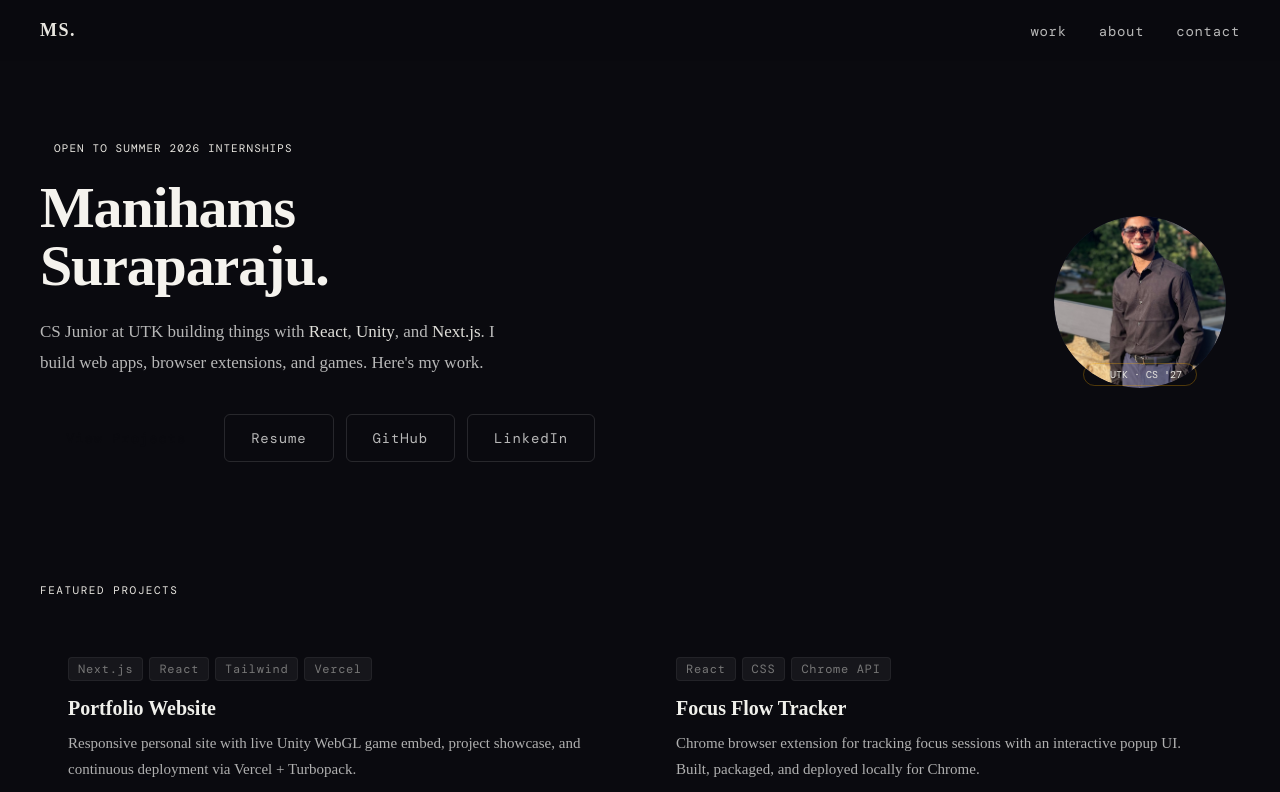
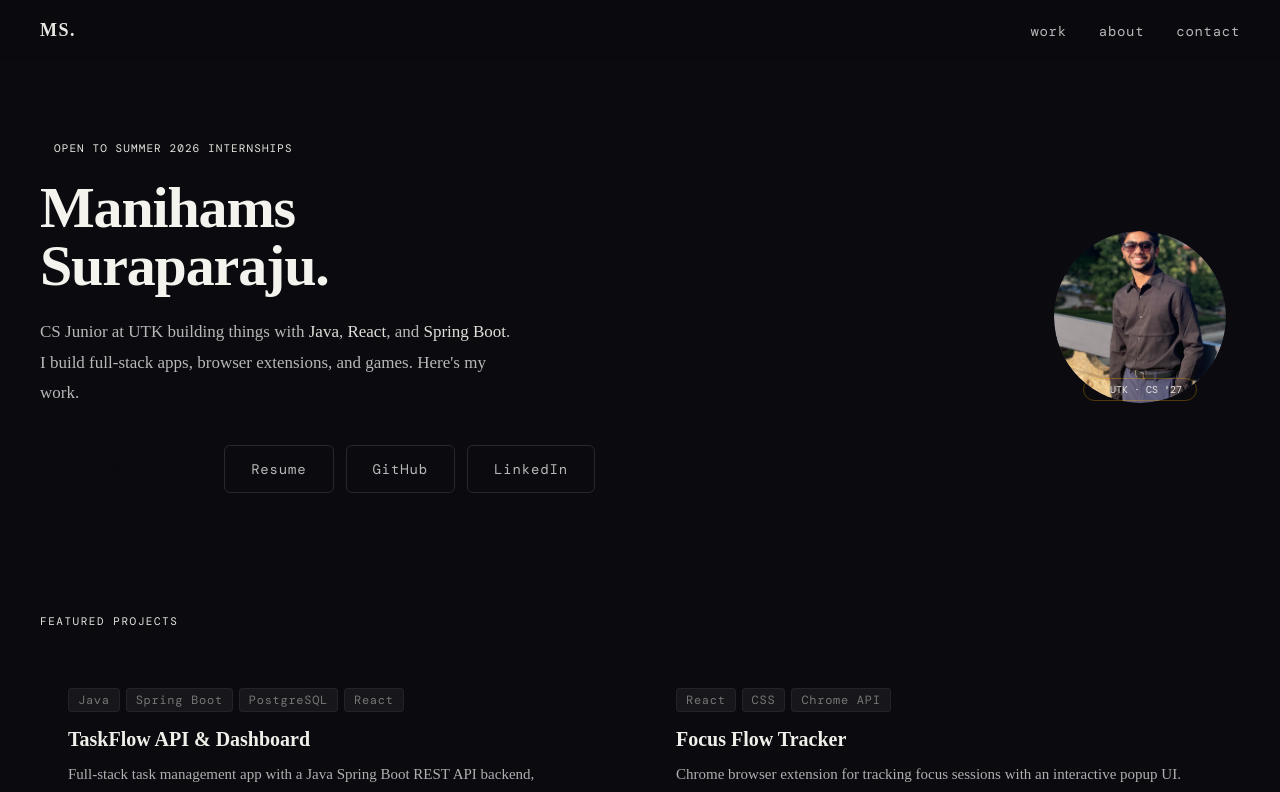
Before and after one commit to Manihams/portfolio, a Next.js app: page / in a window 1280 px wide. Shown: the top 792 px of the page. Built offline with nearby package versions, Linux system fonts and the light colour scheme.

Commit message:
added project

```diff
--- a/src/app/page.tsx
+++ b/src/app/page.tsx
@@ -32,13 +32,14 @@ type ContactItem = {
 
 const PROJECTS: Project[] = [
   {
-    title: "Portfolio Website",
+    title: "TaskFlow API & Dashboard",
     description:
-      "Responsive personal site with live Unity WebGL game embed, project showcase, and continuous deployment via Vercel + Turbopack.",
-    tags: ["Next.js", "React", "Tailwind", "Vercel"],
+      "Full-stack task management app with a Java Spring Boot REST API backend, PostgreSQL database, and React frontend. Deployed live with Railway and Vercel.",
+    tags: ["Java", "Spring Boot", "PostgreSQL", "React"],
     links: [
-      { label: "Live site ↗", href: "https://portfolio-4qo9.vercel.app/" },
-      { label: "GitHub ↗", href: "https://github.com/manihams" },
+      { label: "Live site ↗", href: "https://taskflow-client-rouge.vercel.app" },
+      { label: "API ↗", href: "https://taskflow-api-production-f091.up.railway.app/tasks" },
+      { label: "GitHub ↗", href: "https://github.com/manihams28/taskflow-api" },
     ],
   },
   {
@@ -68,11 +69,11 @@ const SKILLS: SkillGroup[] = [
   },
   {
     category: "Frameworks",
-    items: ["React", "Next.js", "Tailwind CSS", "Unity"],
+    items: ["React", "Next.js", "Spring Boot", "Tailwind CSS", "Unity"],
   },
   {
     category: "Tools",
-    items: ["Git", "GitHub", "Vercel", "Chrome API"],
+    items: ["Git", "GitHub", "Vercel", "Chrome API", "Railway", "PostgreSQL"],
   },
 ];
 
@@ -140,8 +141,8 @@ export default function Home() {
 
           <p className={styles.tagline}>
             CS Junior at UTK building things with{" "}
-            <strong>React</strong>, <strong>Unity</strong>, and{" "}
-            <strong>Next.js</strong>. I build web apps, browser extensions, and
+            <strong>Java</strong>, <strong>React</strong>, and{" "}
+            <strong>Spring Boot</strong>. I build full-stack apps, browser extensions, and
             games. Here&apos;s my work.
           </p>
 
```
